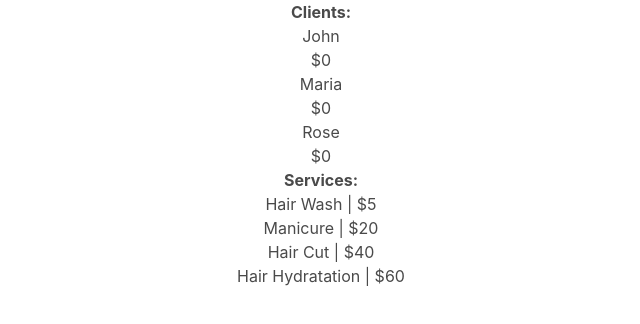
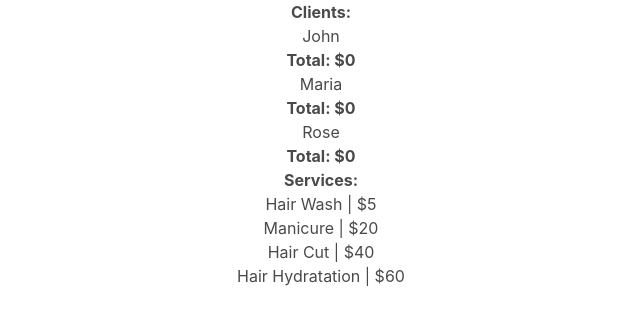
Before and after one commit to karonlewin/react-redux-beauty-salon, a React (Create React App) app: page / in a window 1280 px wide. Shown: the top 324 px of the page, without its empty margins (319-959 px from the left). Built offline with nearby package versions, Linux system fonts and the light colour scheme.

Commit message:
Separating total into a component.

```diff
--- a/src/components/ClientServices.js
+++ b/src/components/ClientServices.js
@@ -1,6 +1,7 @@
 import React from 'react';
 import Client from './Client';
 import Service from './Service';
+import ClientTotal from './ClientTotal'
 
 class ClientServices extends React.Component {
   render (){
@@ -10,7 +11,7 @@ class ClientServices extends React.Component {
         {this.props.client.services.map((service, index) => (
           <Service service={service}/>
         ))}
-        ${this.props.client.services.reduce((total, service) => total + service.price, 0)}
+        <ClientTotal services={this.props.client.services}/>
       </div>
     )
   }
```
